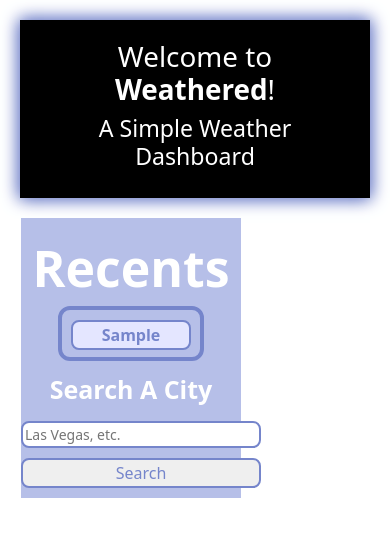
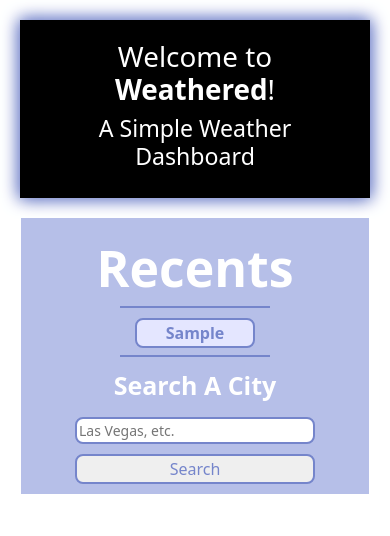
Before and after one commit to seddboi/Weathered, a React (Create React App) app: page / in a window 390 px wide. Both pictures are taken after typing "Sample" into the empty fields and a click on the input "Search". Shown: the top 536 px of the page. Built offline with nearby package versions, Linux system fonts and the light colour scheme; no server answers.

Commit message:
fixed up recent searches mobile issue

```diff
--- a/src/Components/Recent Searches/recentSearches.css
+++ b/src/Components/Recent Searches/recentSearches.css
@@ -27,10 +27,10 @@
     max-height: 30vw;
     overflow-y: auto;
     white-space: nowrap;
-    border: 4px solid var(--darkblue);
-    border-radius: 12px;
-    padding-right: 9px;
-    padding-left: 9px;
+    border-top: 2px solid var(--darkblue);
+    border-bottom: 2px solid var(--darkblue);
+    padding-right: 15px;
+    padding-left: 15px;
     padding-bottom: 7px;
 }
 
@@ -85,7 +85,7 @@
 }
 
 @media only screen and (max-width: 610px) {
-    .before-search-bar-recents {
+    .after-search-bar-recents {
         max-width: 100%;
         margin-right: 0;
         margin-bottom: 20px;
--- a/src/Components/Recent Searches/recentSearches.js
+++ b/src/Components/Recent Searches/recentSearches.js
@@ -1,5 +1,6 @@
 import React, {useState} from 'react';
 import './recentSearches.css';
+import 'animate.css';
 // import $ from 'jquery';
 
 export function RecentSearches({getSearch}) {
@@ -53,7 +54,7 @@ export function RecentSearches({getSearch}) {
     }
 
     return (
-        <section className='after-search-bar-recents'>
+        <section className='after-search-bar-recents animate__animated animate__fadeInLeft'>
             <h3 className='title'>Recents</h3>
             <div id='insert-recent-buttons' >{recents.map((entry, index) => <button className='entry' key={index} onClick={searchAgain} >{entry}</button>)}</div>
 
```
